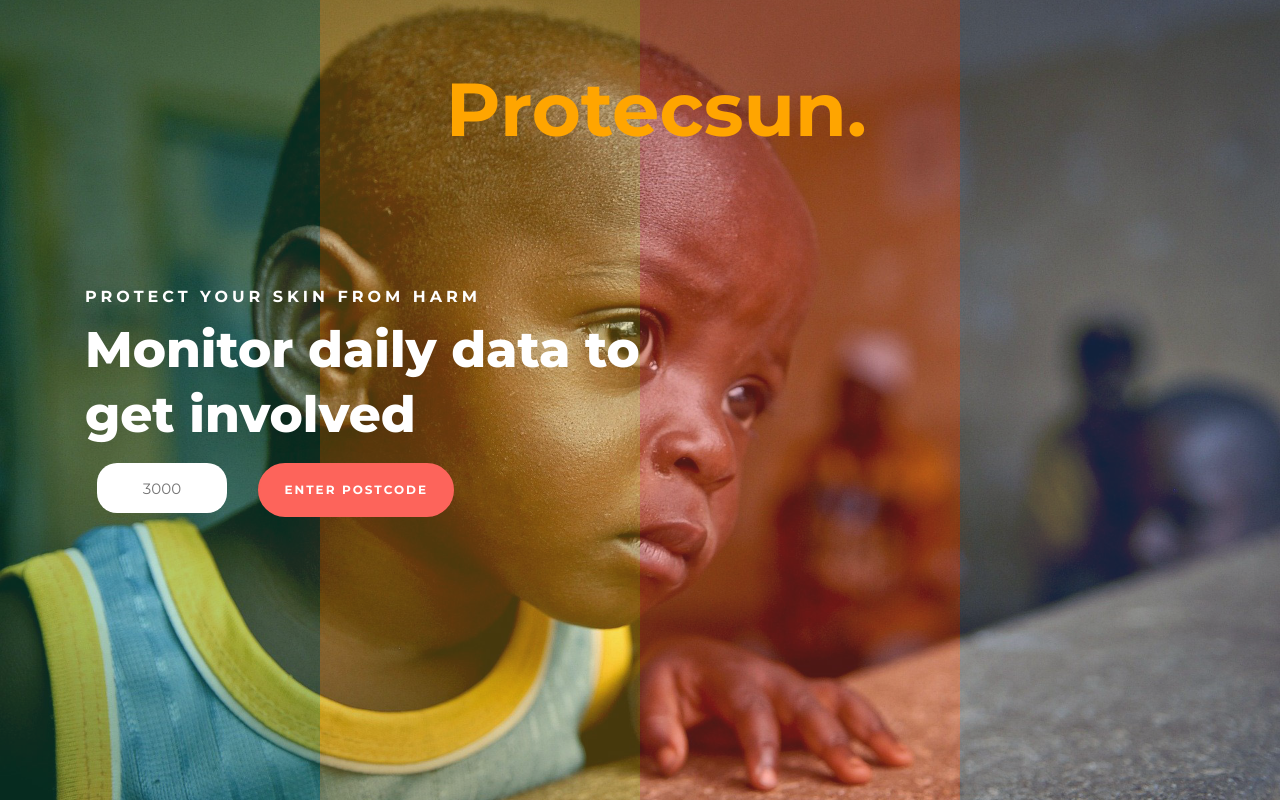
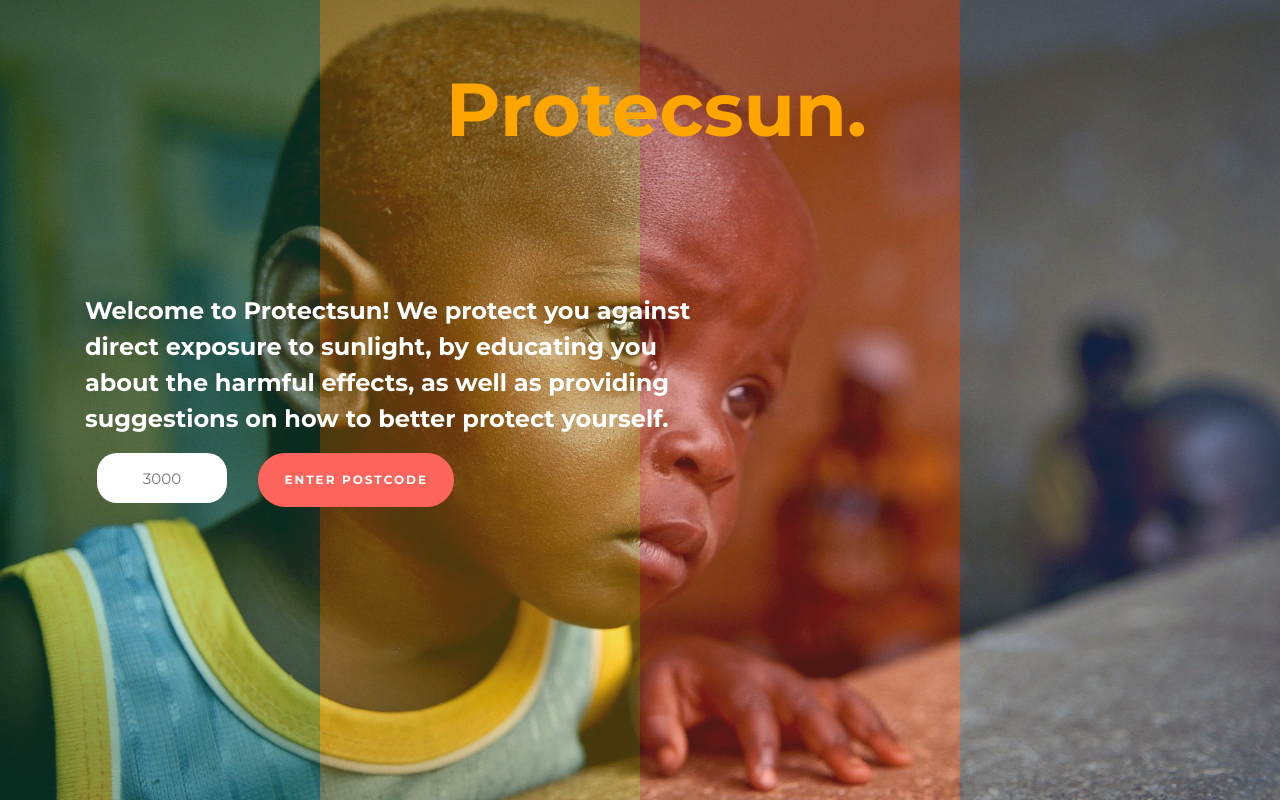
Before and after one commit to caobaichuan1122/Diatastic, a Django app: page / in a window 1280 px wide. Shown: the top 804 px of the page. Run offline with Django 4.2, Linux system fonts and the light colour scheme; some libraries are stand-ins or nearby versions.

Commit message:
css for index.html

```diff
--- a/login/templates/login/index.html
+++ b/login/templates/login/index.html
@@ -23,7 +23,7 @@
 
 		<nav class="navbar navbar-expand-lg navbar-dark ftco_navbar bg-dark ftco-navbar-light" id="ftco-navbar">
 			<div class="container">
-				<a class="navbar-brand" href="/index/"><h1 style="font-size:75px"><b><font color="orange">&nbsp;&nbsp;&nbsp;&nbsp;&nbsp;&nbsp;&nbsp;&nbsp;&nbsp;&nbsp;&nbsp;&nbsp;&nbsp;&nbsp;&nbsp;&nbsp;&nbsp;Protecsun.</font></b></h1></a>
+				<a class="navbar-brand" href="/index/"><h1 style="font-size:75px"><b><font color="orange">&nbsp;&nbsp;&nbsp;&nbsp;&nbsp;&nbsp;&nbsp;&nbsp;&nbsp;&nbsp;&nbsp;&nbsp;&nbsp;&nbsp;&nbsp;&nbsp;&nbsp;Protecsun.</font></b></h1></a></br>
 				<button class="navbar-toggler" type="button" data-toggle="collapse" data-target="#ftco-nav" aria-controls="ftco-nav" aria-expanded="false" aria-label="Toggle navigation">
 
 				</button>
@@ -41,8 +41,8 @@
 						<div class="row no-gutters slider-text js-fullheight align-items-center">
 							<div class="col-md-10 col-lg-7 ftco-animate">
 								<div class="text w-100">
-									<h2>Protect your skin from harm</h2>
-									<h1 class="mb-3">Monitor daily data to get involved</h1>
+<!--									<h2>Protect your skin from harm</h2>-->
+									<h4 class="mb-3"><b><font color="white">Welcome to Protectsun! We protect you against direct exposure to sunlight, by educating you about the harmful effects, as well as providing suggestions on how to better protect yourself.</font></b></h4>
 									<div class="d-flex meta">
 	<!--									<div class=""><p class="mb-0"><a href="#" class="btn btn-secondary py-3 px-2 px-md-4">Enter your location</a></p></div>-->
 	<!--									<a href="https://www.youtube.com/watch?v=FjewT1jDNw8" class="d-flex align-items-center button-link">-->
```
Also changed, not shown: tp08_website/settings.py (+7 -0 lines), db.sqlite3 (added).
